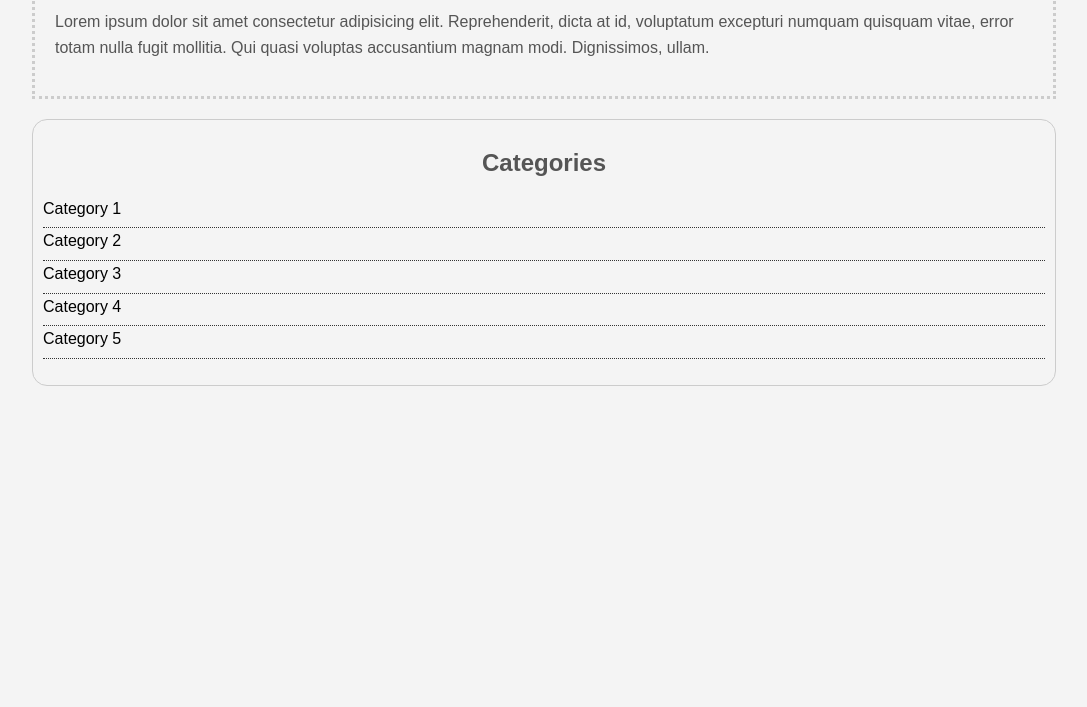
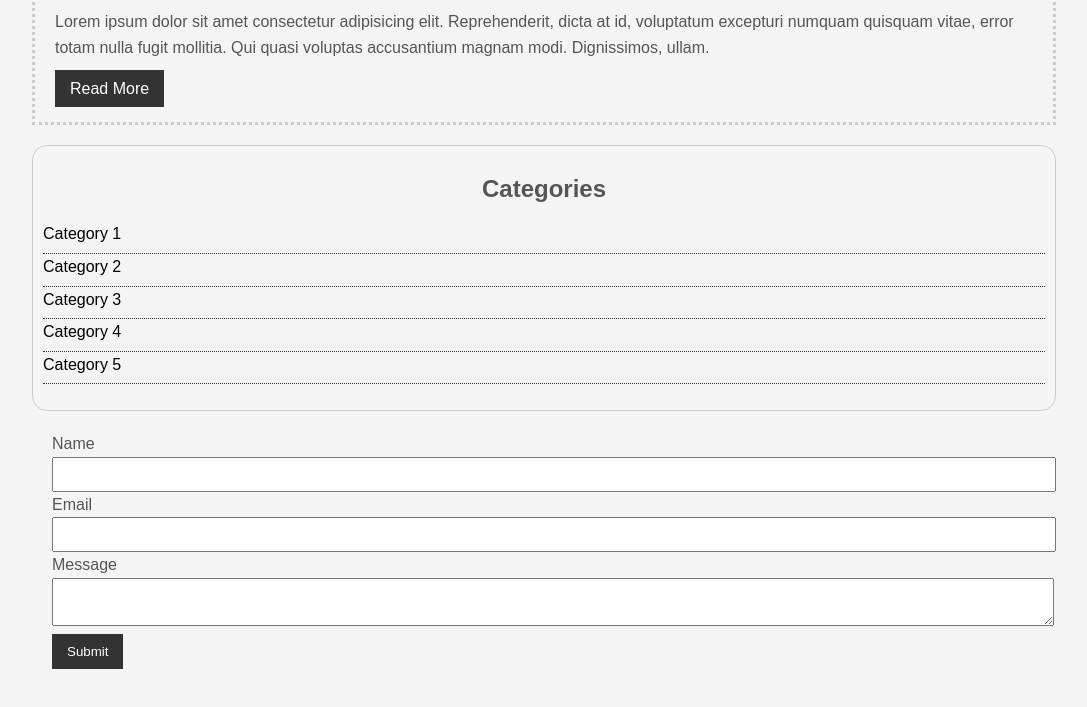
Before and after one commit to nagibjj/CSS-Crash-Course, a plain HTML site: page index.html in a window 1280 px wide. Shown: the part 291-998 px from the top of the page, without its empty margins (96-1183 px from the left). Before the commit the page ends 800 px from the top, so only its background shows below. Drawn offline with Linux system fonts and the light colour scheme.

Commit message:
worked and styled form and added another button

```diff
--- a/CSS/style.css
+++ b/CSS/style.css
@@ -25,12 +25,24 @@ a:active{
 }
 
 a:visited{
-    color: black;
+
 }
 
 .container{
     width: 80%;
     margin: auto;
+}
+
+.button{
+    background-color: #333;
+    color: #fff;
+    padding: 10px 15px;
+    border: none;
+}
+
+.button:hover{
+    background-color: red;
+    color: #fff;
 }
 
 .box-1{
@@ -88,3 +100,20 @@ a:visited{
     padding-bottom: 6px;
     border-bottom: 1px #333 dotted;
 }
+
+.my-form{
+    padding: 20px;
+}
+
+.my-from .form-group{
+    padding-bottom: 15px;
+}
+
+.my-form label{
+    display: block;
+}
+
+.my-form input[type="text"], .my-form textarea{
+    padding: 8px;
+    width: 100%;
+}
--- a/index.html
+++ b/index.html
@@ -16,6 +16,7 @@
         <div class="box-2">
             <h1>Goodbye World</h1>
             <p>Lorem ipsum dolor sit amet consectetur adipisicing elit. Reprehenderit, dicta at id, voluptatum excepturi numquam quisquam vitae, error totam nulla fugit mollitia. Qui quasi voluptas accusantium magnam modi. Dignissimos, ullam.</p>
+            <a class="button" href="">Read More</a>
         </div>
         <div class="categories">
             <h2>Categories</h2>
@@ -27,6 +28,23 @@
                 <li><a href="test.html">Category 5</a></li>
             </ul>
         </div>
-    </div>
+        <form class="my-form">
+            <div class="form-group">
+                <label>Name</label>
+                <input type="text" name="name" />
+            </div>
+            <div class="form-group">
+                <label>Email</label>
+                <input type="text" />
+            </div>
+            <div class="form-group">
+                <label>Message</label>
+                <textarea name="message"></textarea>
+            </div>
+            <input class="button" type="submit" value="Submit">
+        </form>
+    </div> <!-- ./*container*/ -->
+
+    <div style="margin-top: 500px;"></div>
     </body>
 </html>
```
